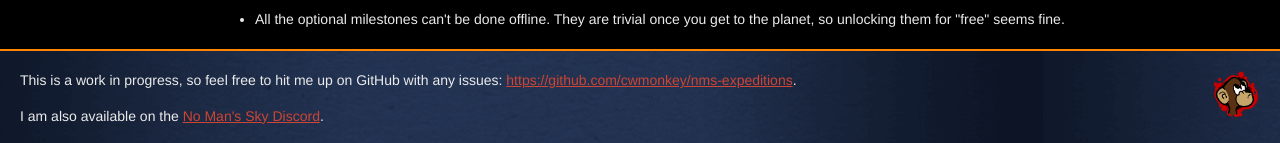
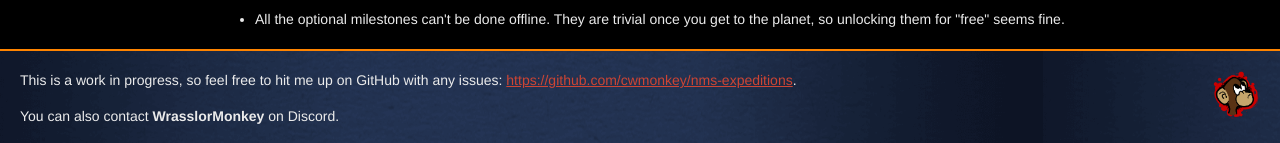
Before and after one commit to cwmonkey/nms-expeditions, a Jekyll site: the page built from index.html, in a window 1280 px wide. Shown: the part 1914-2057 px from the top of the page. Built offline with Jekyll 4.4.1, drawn with Linux system fonts in a browser that asks for light colours; some web fonts are replaced.

Commit message:
Updating Discord contact info.

```diff
--- a/index.html
+++ b/index.html
@@ -389,7 +389,7 @@ layout: null
       This is a work in progress, so feel free to hit me up on GitHub with any issues: <a href="https://github.com/cwmonkey/nms-expeditions">https://github.com/cwmonkey/nms-expeditions</a>.
     </p>
     <p>
-      I am also available on the <a href="https://discord.gg/nomanssky" target="_blank">No Man's Sky Discord</a>.
+      You can also contact <strong>WrasslorMonkey</strong> on Discord.
     </p>
   </div>
   <div class="image">
```
